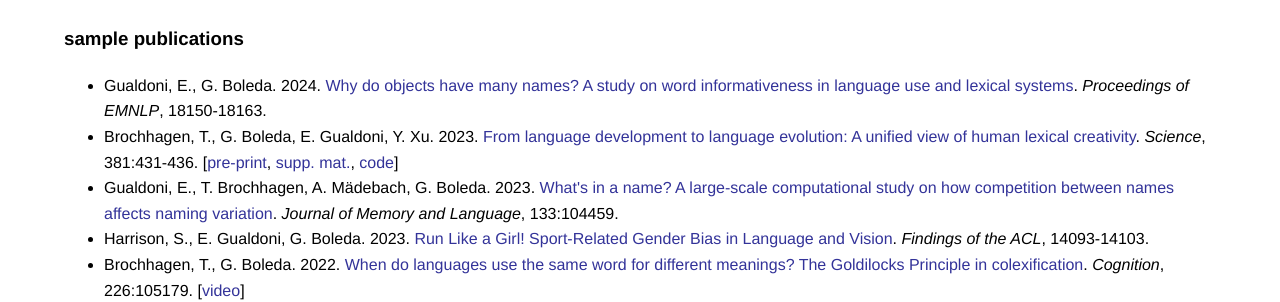
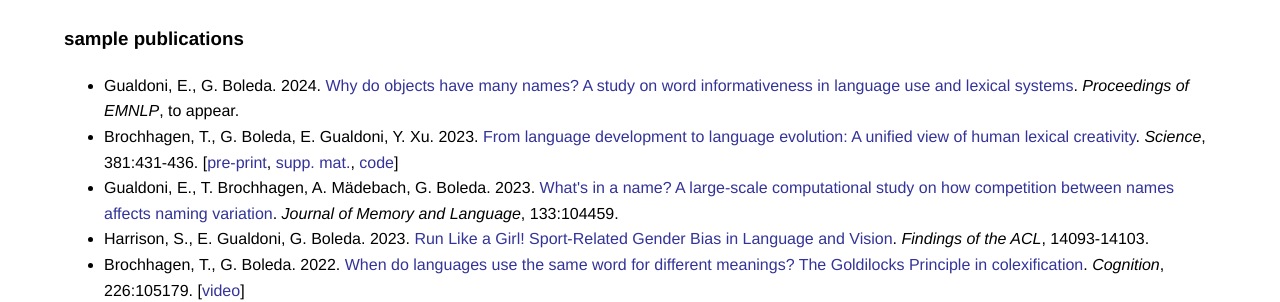
Before and after one commit to gboleda/gboleda.github.io, a Jekyll site: the page built from index.html, in a window 1280 px wide. Shown: the part 608-910 px from the top of the page. Built offline with Jekyll 4.4.1, drawn with Linux system fonts in a browser that asks for light colours.

Commit message:
Revert "update cv, others"
This reverts commit 869d8c790ebab1599e81a879584d95bcd056a415.

```diff
--- a/css/main.css
+++ b/css/main.css
@@ -43,7 +43,7 @@
 }
 
 li {
-    margin-bottom: 15px; /* Increase the spacing */
+    margin-bottom: 10px; /* Increase the spacing */
 }
 
 
--- a/index.html
+++ b/index.html
@@ -52,8 +52,8 @@
 <h3>sample publications</h3>
 <ul>
   <li>Gualdoni, E., G. Boleda. 2024.
-    <a href="https://aclanthology.org/2024.emnlp-main.1009.pdf">Why do objects have many names? A study on word informativeness in language use and lexical systems</a>.
-    <i>Proceedings of EMNLP</i>, 18150-18163.
+    <a href="/pubs/2232_Why_do_objects_have_many_.pdf">Why do objects have many names? A study on word informativeness in language use and lexical systems</a>.
+    <i>Proceedings of EMNLP</i>, to appear.
   </li>
   <li>Brochhagen, T., G. Boleda, E. Gualdoni, Y. Xu. 2023.
     <a href="https://www.science.org/doi/10.1126/science.ade7981">From language development to language evolution: A unified view of human lexical creativity</a>.
--- a/pubs/index.html
+++ b/pubs/index.html
@@ -17,8 +17,8 @@
     -->
     <ul>
       <li>Gualdoni, E., G. Boleda. 2024.
-	<a href="https://aclanthology.org/2024.emnlp-main.1009.pdf">Why do objects have many names? A study on word informativeness in language use and lexical systems</a>.
-	<i>Proceedings of EMNLP</i>, 18150-18163.
+	<a href="/pubs/2232_Why_do_objects_have_many_.pdf">Why do objects have many names? A study on word informativeness in language use and lexical systems.</a>
+	<i>Proceedings of EMNLP</i>, to appear.
       </li>
 
       <li>Chen, Z., A. Mädebach, E. Gualdoni, G. Boleda. 2024.
```
Also changed, not shown: misc.md (+0 -2 lines), quotes.html (+15 -25 lines), 2 other files.
